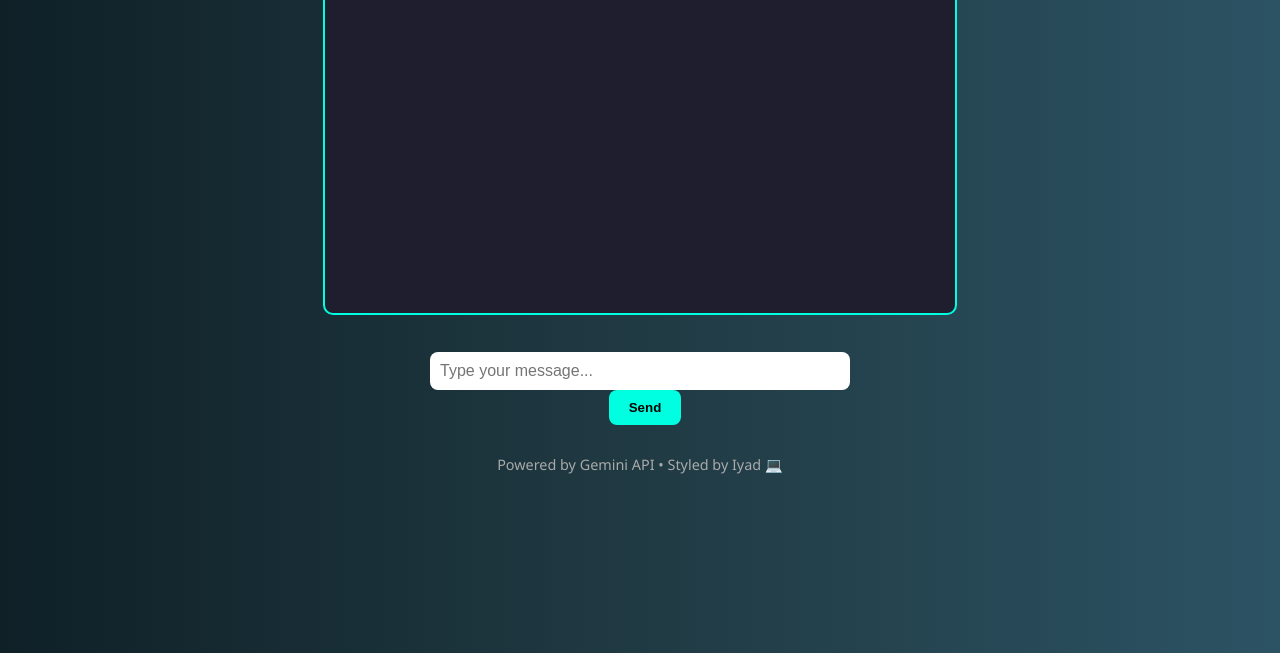
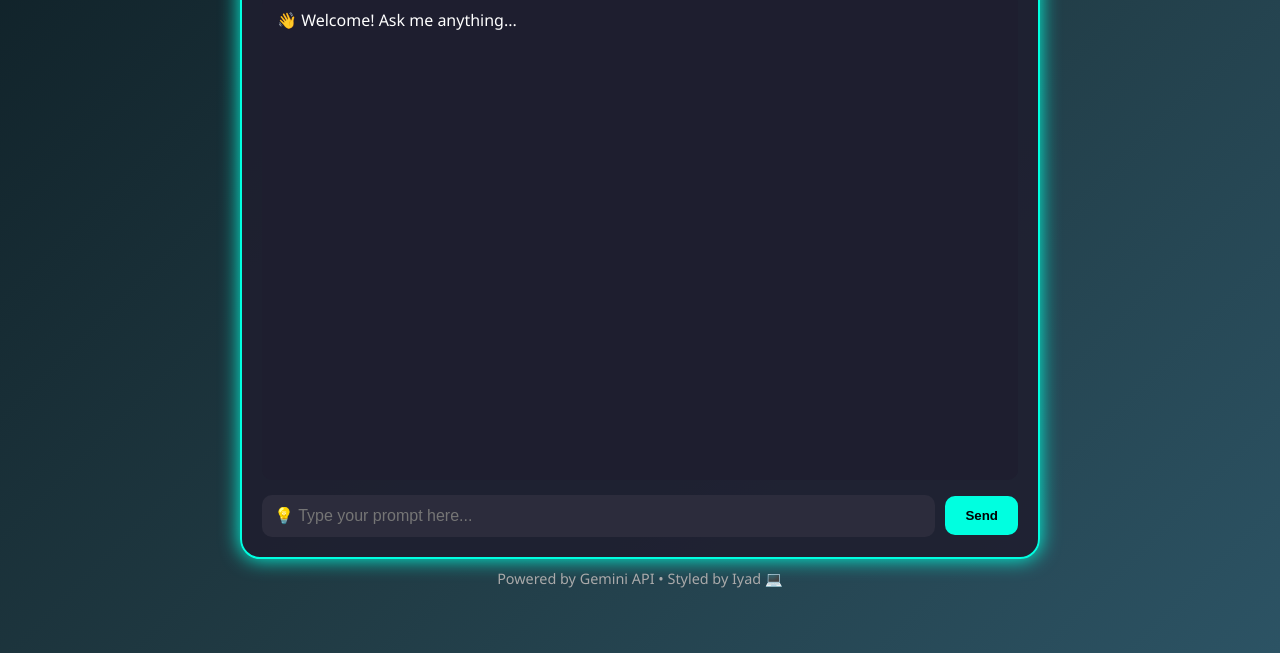
Before and after one commit to postiyad-dotcom/Iyad_bot, a plain HTML site: page index.html in a window 1280 px wide. Shown: the part 147-800 px from the top of the page. Drawn offline with Linux system fonts and the light colour scheme.

Commit message:
Update of script

```diff
--- a/index.html
+++ b/index.html
@@ -4,49 +4,77 @@
   <meta charset="UTF-8">
   <title>💬 Gemini Chatbot</title>
   <style>
+    * {
+      margin: 0;
+      padding: 0;
+      box-sizing: border-box;
+    }
+
     body {
       font-family: 'Segoe UI', sans-serif;
-      background: linear-gradient(to right, #0f2027, #203a43, #2c5364);
+      background: linear-gradient(135deg, #0f2027, #203a43, #2c5364);
       color: #fff;
+      height: 100vh;
       display: flex;
       flex-direction: column;
+      justify-content: center;
       align-items: center;
-      padding: 30px;
+      overflow: hidden;
+    }
+
+    .chat-container {
+      width: 90%;
+      max-width: 800px;
+      height: 80vh;
+      background-color: rgba(30, 30, 47, 0.9);
+      border: 2px solid #00ffe0;
+      border-radius: 20px;
+      padding: 20px;
+      display: flex;
+      flex-direction: column;
+      justify-content: space-between;
+      box-shadow: 0 0 20px #00ffe0;
     }
 
     h2 {
+      text-align: center;
       font-size: 2em;
-      margin-bottom: 20px;
+      margin-bottom: 10px;
       color: #00ffe0;
     }
 
     #chatLog {
-      width: 90%;
-      max-width: 600px;
-      height: 300px;
+      flex-grow: 1;
       background-color: #1e1e2f;
-      border: 2px solid #00ffe0;
       border-radius: 10px;
       padding: 15px;
+      overflow-y: auto;
+      font-size: 1em;
       margin-bottom: 15px;
-      resize: none;
-      color: #fff;
+      white-space: pre-wrap;
+    }
+
+    .input-area {
+      display: flex;
+      align-items: center;
+      gap: 10px;
     }
 
     #userInput {
-      width: 70%;
-      max-width: 400px;
-      padding: 10px;
-      border-radius: 8px;
+      flex-grow: 1;
+      padding: 12px;
+      border-radius: 10px;
       border: none;
       font-size: 1em;
+      background-color: #2c2c3c;
+      color: #fff;
+      outline: none;
     }
 
     button {
-      padding: 10px 20px;
-      margin-left: 10px;
+      padding: 12px 20px;
       border: none;
-      border-radius: 8px;
+      border-radius: 10px;
       background-color: #00ffe0;
       color: #000;
       font-weight: bold;
@@ -59,18 +87,22 @@
     }
 
     footer {
-      margin-top: 30px;
+      text-align: center;
+      margin-top: 10px;
       font-size: 0.9em;
       color: #aaa;
     }
   </style>
 </head>
 <body>
-  <h2>🤖 Chat with Gemini</h2>
-  <textarea id="chatLog" readonly></textarea><br>
-  <input type="text" id="userInput" placeholder="Type your message...">
-  <button onclick="sendMessage()">Send</button>
-
+  <div class="chat-container">
+    <h2>🤖 Chat with Gemini</h2>
+    <div id="chatLog">👋 Welcome! Ask me anything...</div>
+    <div class="input-area">
+      <input type="text" id="userInput" placeholder="💡 Type your prompt here...">
+      <button onclick="sendMessage()">Send</button>
+    </div>
+  </div>
   <footer>Powered by Gemini API • Styled by Iyad 💻</footer>
 
   <script>
@@ -78,7 +110,8 @@
       const input = document.getElementById("userInput").value;
       if (!input) return;
 
-      document.getElementById("chatLog").value += `🧑 You: ${input}\n`;
+      const chatLog = document.getElementById("chatLog");
+      chatLog.innerHTML += `🧑 You: ${input}<br>`;
 
       const response = await fetch("https://generativelanguage.googleapis.com/v1beta/models/gemini-pro:generateContent?key=YOUR_API_KEY", {
         method: "POST",
@@ -89,9 +122,10 @@
       });
 
       const data = await response.json();
-      const reply = data.candidates[0].content.parts[0].text;
-      document.getElementById("chatLog").value += `🤖 Gemini: ${reply}\n\n`;
+      const reply = data.candidates?.[0]?.content?.parts?.[0]?.text || "⚠️ Gemini didn’t reply.";
+      chatLog.innerHTML += `🤖 Gemini: ${reply}<br><br>`;
       document.getElementById("userInput").value = "";
+      chatLog.scrollTop = chatLog.scrollHeight;
     }
   </script>
 </body>
```
